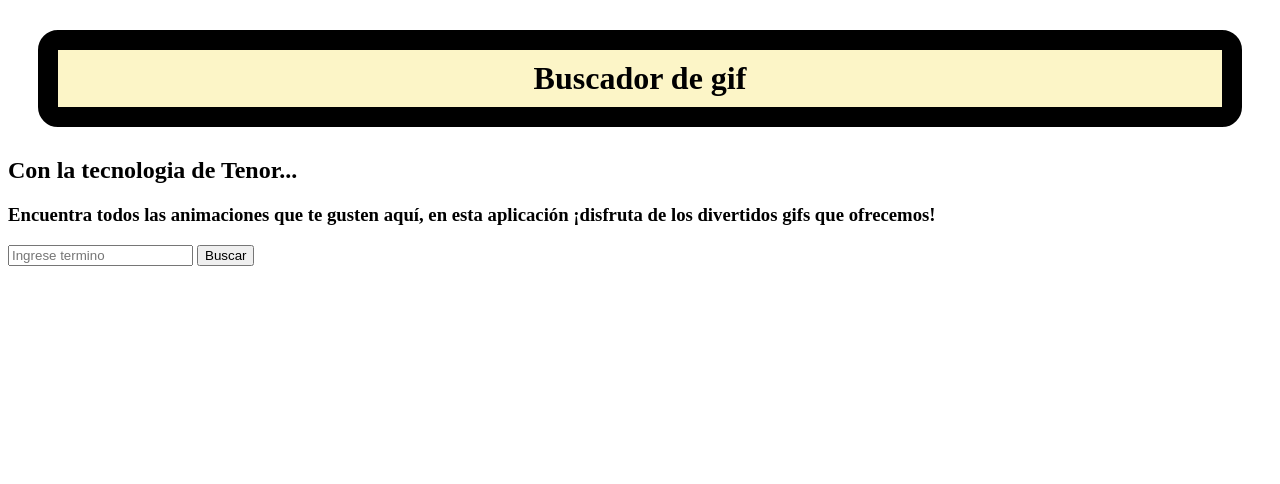
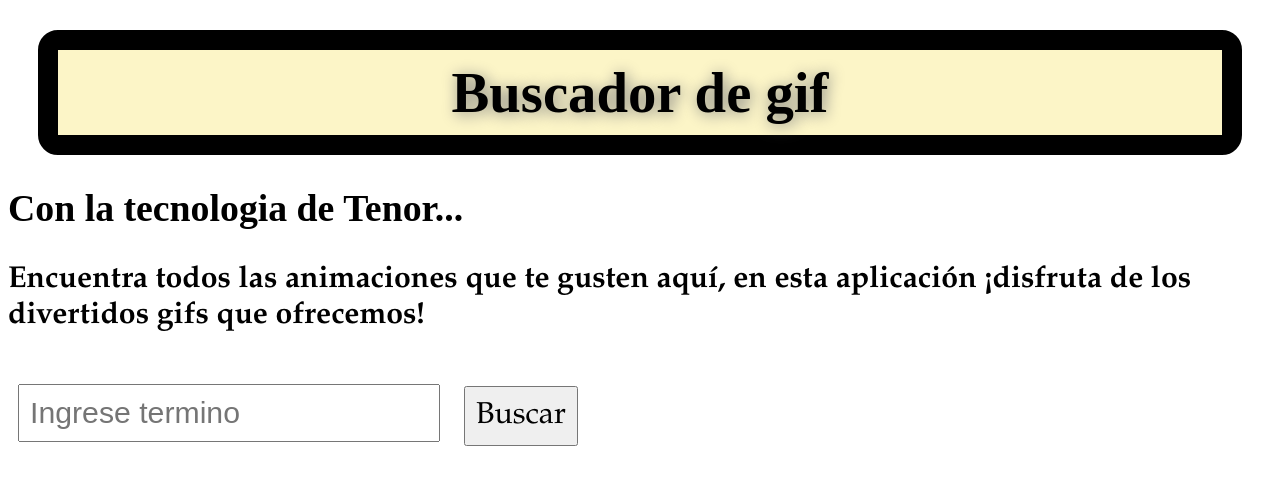
Before and after one commit to proger2/buscador-gif, a plain HTML site: page index.html in a window 1280 px wide. Both pictures are taken after a click on the button "Buscar". Drawn offline with Linux system fonts and the light colour scheme; no server answers; a web font is replaced by a local one.

Commit message:
Ultimas modificaciones

```diff
--- a/js/main.js
+++ b/js/main.js
@@ -1,39 +1,26 @@
 const apiKey = 'AIzaSyA5RdjLK5slEqdx90fiDf2GwJA8AvjP1qM'
-
 
 
 const termino= document.querySelector(".termino")
 const buscador= document.querySelector(".buscador")
 const resultados= document.querySelector(".resultados")
-var anchopantalla = document.documentElement.clientWidth
-var altopantalla = document.documentElement.clientHeight
 
-window.addEventListener("resize", function() {
-    anchopantalla = document.documentElement.clientWidth;
-    console.log ("resize: " + anchopantalla+ " - "+altopantalla);
-    //location.reload();
-});
 
 buscador.addEventListener("click", () => { //manejador de eventos para el click
     resultados.innerHTML = ""; // vacío  el espacio para que aparescan los resultados
     const url = `https://tenor.googleapis.com/v2/search?q=${termino.value}&key=${apiKey}&client_key=my_test_app&limit=9`;
-    const peticion = fetch(url); //hacemos una peticion a tenor
+    const peticion = fetch(url); //hago una peticion a tenor
 
     peticion
         .then((response) => { //respuesta del servidor
-            return response.json();
+            return response.json()
         })
-
         .then ((response) => {  //devuelde otra promesa tambien
-
-            console.log (anchopantalla+ " - "+altopantalla)
             response.results.forEach(element => {  //rrecore todos los gif de results
                 const urlImg = element.media_formats.gif.url;  //armo la url con la ruta"media_formats"
-                var img = document.createElement("img"); // creo un documento tipo imagen
+                img = document.createElement("img"); // creo un documento tipo imagen
                 img.src = urlImg; //seteamos el gif en "img"
-                img.width = (anchopantalla/3) -10;
-                img.height = (altopantalla/3);
                 resultados.appendChild(img); //inserto en el nodo padre "resultados" las imagenes de la busqueda
-            });
-        })
-})
+            })
+        });
+});
--- a/js/styles.css
+++ b/js/styles.css
@@ -3,10 +3,40 @@ h1{
     padding: 10px;
     margin: 30px;
     font-family: 'Cairo Play';
+    font-size: 1.5cm;
     color: black;
     background-color: #FCF5C7;
+    text-shadow: 2px 2px 15px gray;
     text-align: center;
     border-radius: 10 px;
     border: 20px solid black;
     border-radius: 20px;
 }
+h2{
+    font-size: 1cm;
+}
+h3{
+    font-size: 8mm;
+    font-family: 'Palatino Linotype';
+
+}
+.resultados{
+    display: grid;
+    grid-template-columns: 1fr 1fr 1fr;
+    grid-template-rows: 1fr 1fr 1fr;
+    gap: 1px;
+}
+
+.buscador{
+    box-sizing: border-box;
+    font-size: 8mm;
+    padding: 10px;
+    margin: 10px;
+    font-family: 'Palatino Linotype';
+}
+.termino{
+    box-sizing: border-box;
+    font-size: 8mm;
+    padding: 10px;
+    margin: 20px 10px;
+}
```
Also changed, not shown: index.html (+0 -1 lines).
